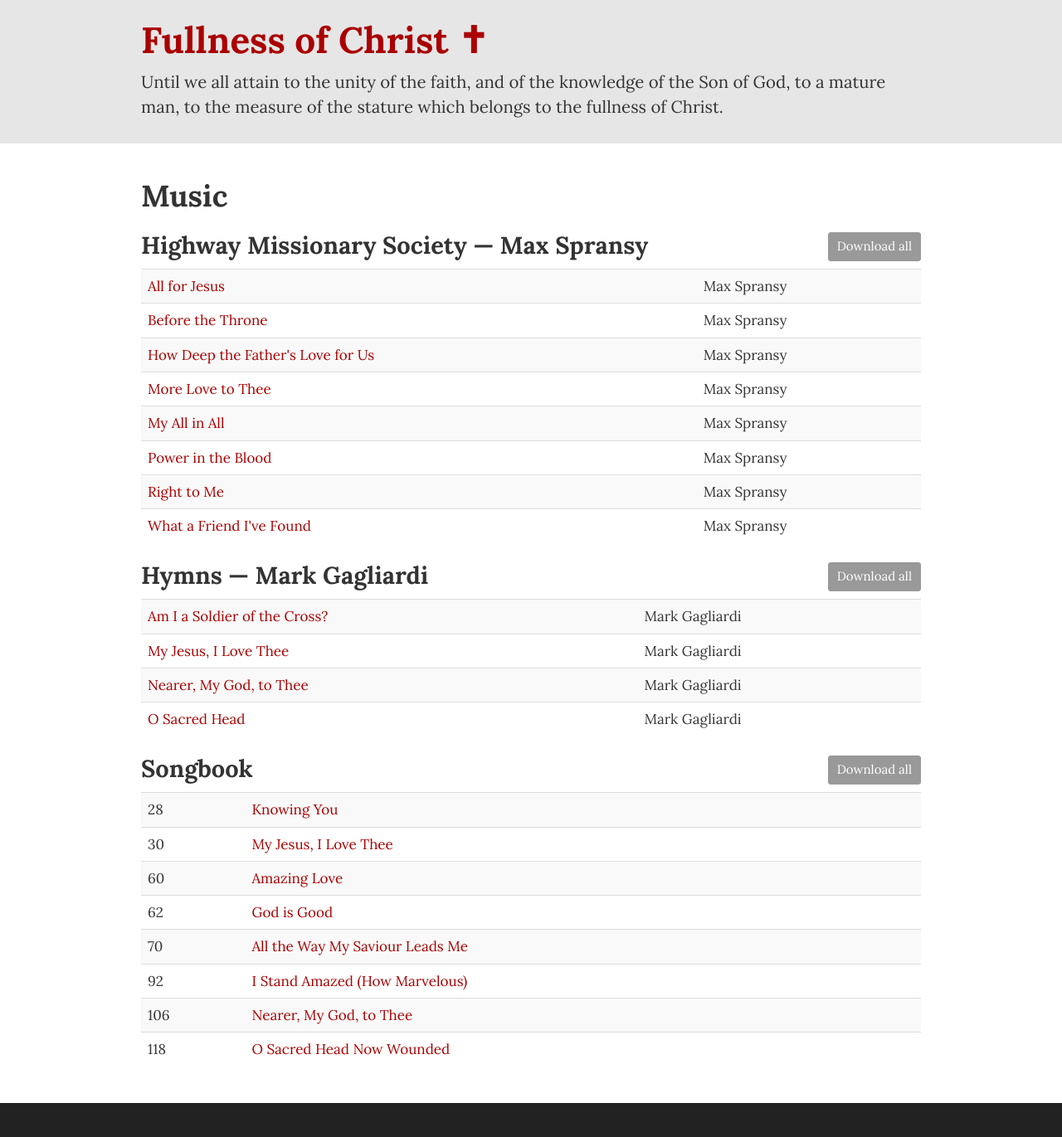
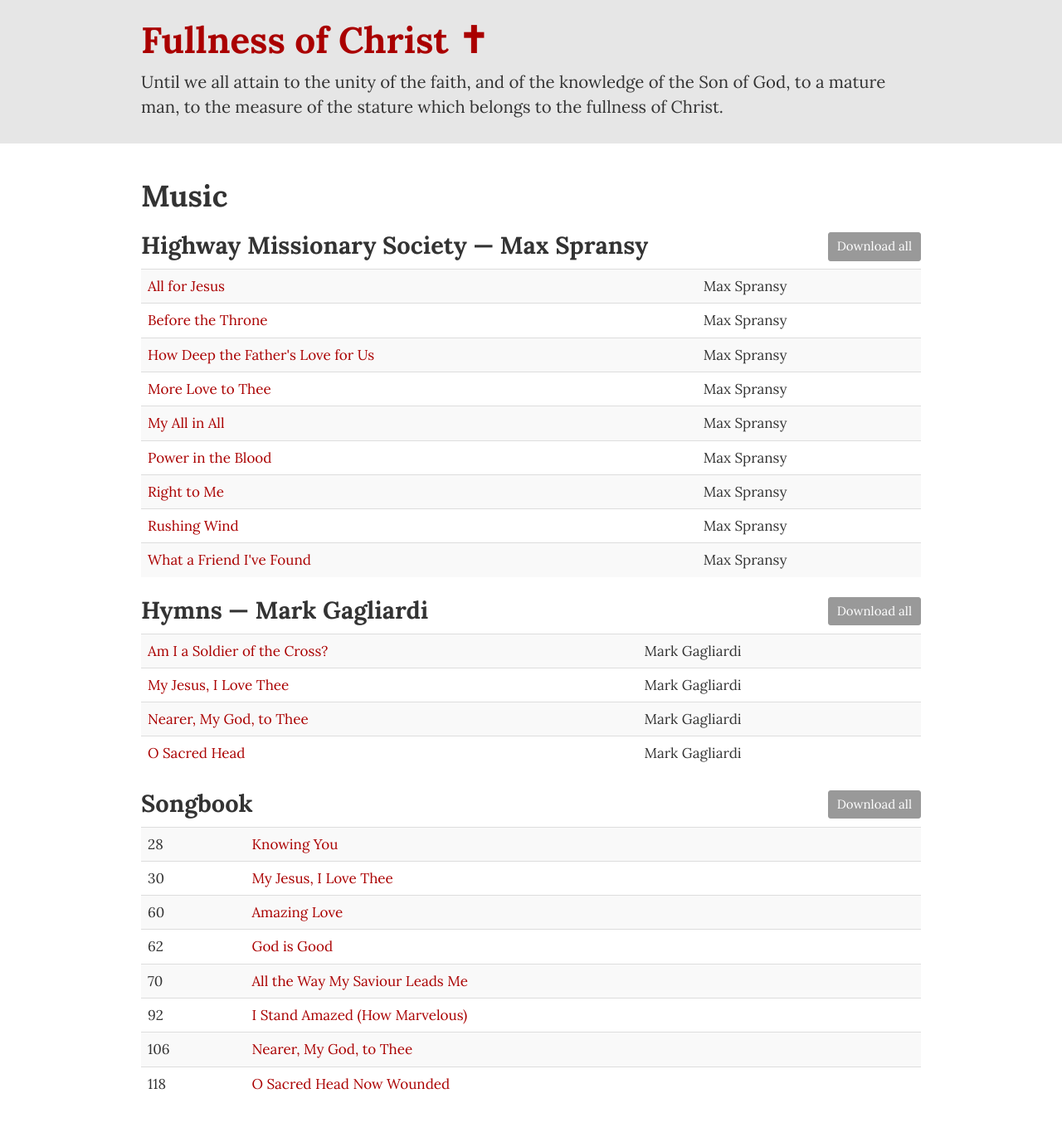
Before and after one commit to alanchrt/fullnessofchrist.com, a Jekyll site: the page built from music.html, in a window 1280 px wide. Shown: the whole page at 83% size. Built offline with Jekyll 4.4.1, drawn with Linux system fonts in a browser that asks for light colours; Markdown is read by kramdown in place of the engine named in the settings; before the commit the page ends 1330 px from its top, so only the background shows below that.

Commit message:
add rushing wind

```diff
--- a/music.html
+++ b/music.html
@@ -62,6 +62,14 @@ title: Fullness of Christ &mdash; Music
                 <tr>
                     <td>
                         <a href="/content/music/max_spransy-right_to_me.mp3">Right to Me</a>
+                    </td>
+                    <td>
+                        Max Spransy
+                    </td>
+                </tr>
+                <tr>
+                    <td>
+                        <a href="/content/music/max_spransy-rushing_wind.mp3">Rushing Wind</a>
                     </td>
                     <td>
                         Max Spransy
```
